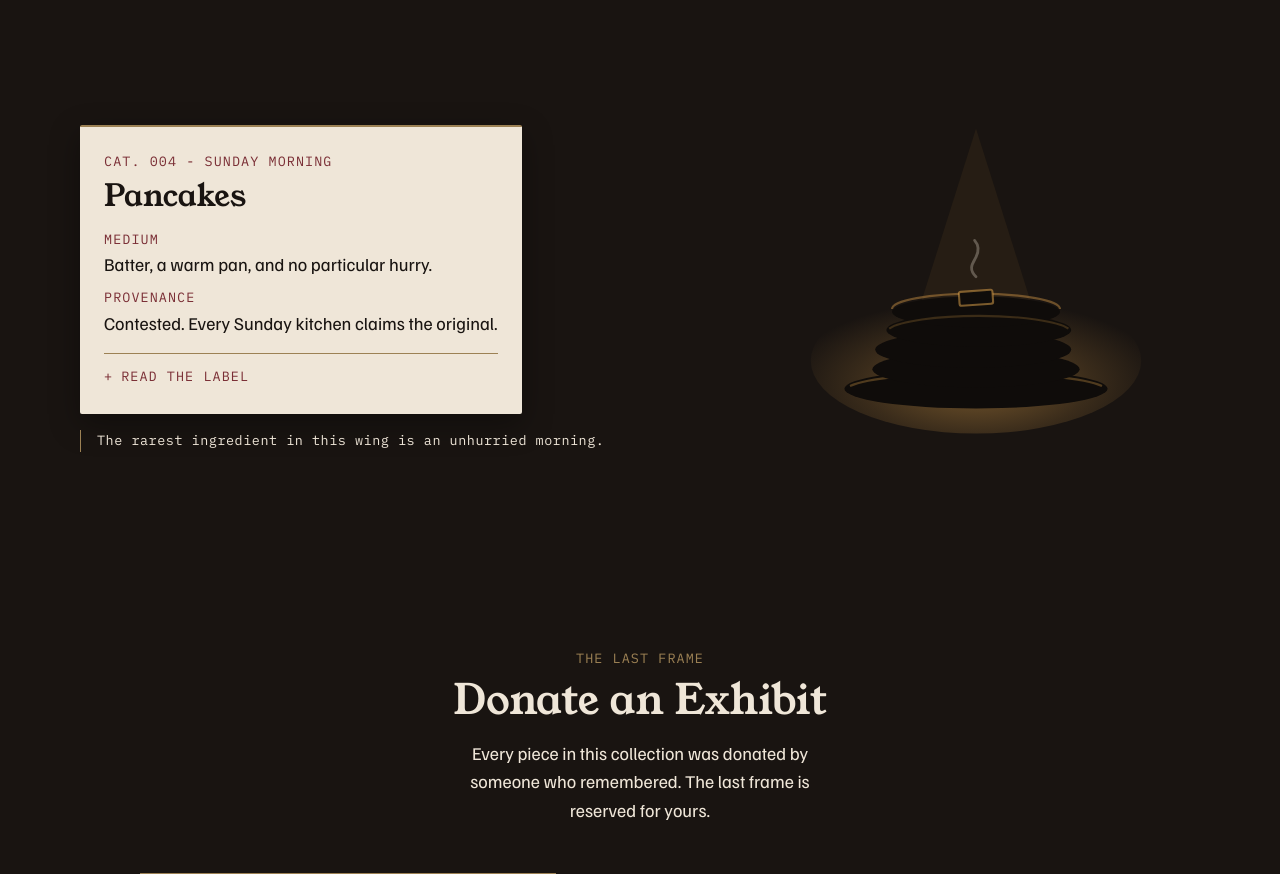
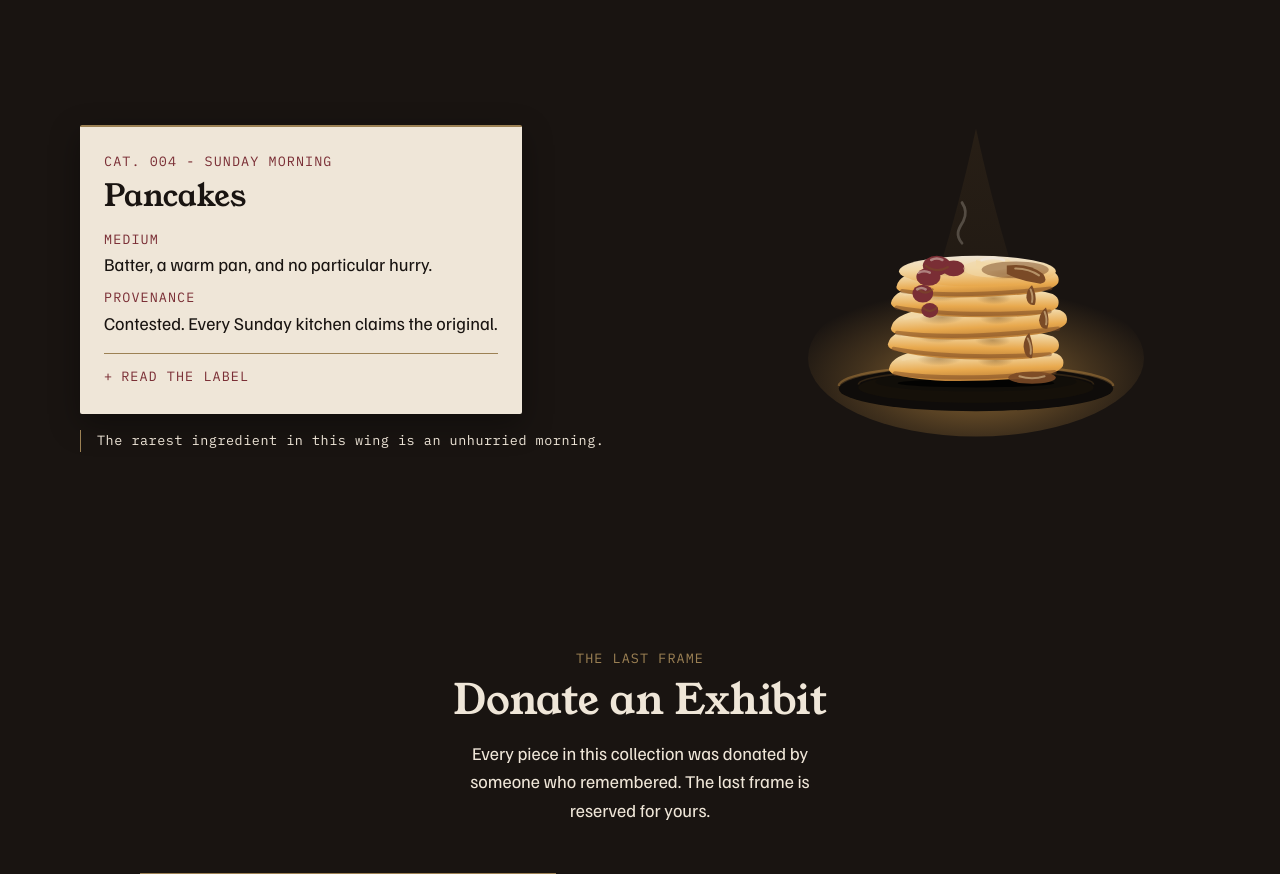
Before and after one commit to nazboyko/still-warm, a React (Vite) app: page / in a window 1280 px wide. Shown: the part 2760-3634 px from the top of the page. Built offline with nearby package versions, Linux system fonts and the light colour scheme.

Commit message:
redraw room 004

```diff
--- a/src/components/exhibition/art/PancakesArt.tsx
+++ b/src/components/exhibition/art/PancakesArt.tsx
@@ -1,3 +1,45 @@
+/* A stack of pancakes under the brightest spot in the museum: honey-gold
+   discs with their own edges, butter melting on top, one syrup run down the
+   side, and berry compote spilling over the far edge. */
+const DISC =
+  "M -62 0 Q -60 -9 -40 -12 Q -14 -15 10 -14 Q 40 -13 58 -8 Q 64 -5 62 1 Q 58 7 36 9 Q 6 11 -22 10 Q -50 8 -60 4 Q -63 2 -62 0 Z";
+
+const stack = [
+  { x: 160, y: 176, s: 1, r: -1 },
+  { x: 158, y: 161, s: 0.98, r: 1.5 },
+  { x: 162, y: 146, s: 1.01, r: -2 },
+  { x: 159, y: 131, s: 0.96, r: 1 },
+  { x: 161, y: 117, s: 0.93, r: -1.5 },
+];
+
+function Pancake() {
+  return (
+    <g>
+      <path d={DISC} fill="url(#pan-cake)" />
+      <g fill="url(#pan-scorch)">
+        <ellipse cx="-26" cy="-6" rx="16" ry="5" />
+        <ellipse cx="14" cy="-4" rx="13" ry="4.4" />
+      </g>
+      <path
+        d="M -52 -6 Q -18 -13 30 -11"
+        fill="none"
+        style={{ stroke: "var(--gold-light)" }}
+        strokeOpacity="0.7"
+        strokeWidth="2.2"
+        strokeLinecap="round"
+      />
+      <path
+        d="M -58 4 Q -14 11 56 5"
+        fill="none"
+        style={{ stroke: "var(--syrup)" }}
+        strokeOpacity="0.5"
+        strokeWidth="3"
+        strokeLinecap="round"
+      />
+    </g>
+  );
+}
+
 export function PancakesArt({ lit }: { lit: boolean }) {
   return (
     <svg
@@ -7,62 +49,197 @@ export function PancakesArt({ lit }: { lit: boolean }) {
       data-lit={lit}
     >
       <defs>
-        <radialGradient id="pancakes-glow" cx="50%" cy="66%" r="58%">
-          <stop offset="0%" stopColor="#e8a94e" stopOpacity="0.45" />
-          <stop offset="60%" stopColor="#e8a94e" stopOpacity="0.16" />
+        <radialGradient id="pancakes-glow" cx="50%" cy="64%" r="58%">
+          <stop offset="0%" stopColor="#e8a94e" stopOpacity="0.55" />
+          <stop offset="60%" stopColor="#e8a94e" stopOpacity="0.2" />
           <stop offset="100%" stopColor="#e8a94e" stopOpacity="0" />
         </radialGradient>
+        <linearGradient id="pancakes-cone" x1="0" y1="0" x2="0" y2="1">
+          <stop offset="0%" stopColor="#e8a94e" stopOpacity="1" />
+          <stop offset="70%" stopColor="#e8a94e" stopOpacity="0.5" />
+          <stop offset="100%" stopColor="#e8a94e" stopOpacity="0.06" />
+        </linearGradient>
+        <linearGradient id="pan-cake" x1="0" y1="0" x2="0.08" y2="1">
+          <stop offset="0%" style={{ stopColor: "var(--gold-light)" }} />
+          <stop offset="30%" style={{ stopColor: "var(--gold-light)" }} />
+          <stop offset="70%" style={{ stopColor: "var(--tungsten)" }} />
+          <stop offset="100%" style={{ stopColor: "var(--toast)" }} />
+        </linearGradient>
+        <linearGradient id="pan-top" x1="0" y1="0" x2="0.1" y2="1">
+          <stop offset="0%" style={{ stopColor: "var(--plaster)" }} />
+          <stop offset="45%" style={{ stopColor: "var(--gold-light)" }} />
+          <stop offset="100%" style={{ stopColor: "var(--tungsten)" }} />
+        </linearGradient>
+        <linearGradient id="pan-butter" x1="0" y1="0" x2="0.2" y2="1">
+          <stop offset="0%" style={{ stopColor: "var(--plaster)" }} />
+          <stop offset="100%" style={{ stopColor: "var(--gold-light)" }} />
+        </linearGradient>
+        <linearGradient id="pan-syrup" x1="0" y1="0" x2="0.3" y2="1">
+          <stop offset="0%" style={{ stopColor: "var(--toast-deep)" }} />
+          <stop offset="100%" style={{ stopColor: "var(--syrup)" }} />
+        </linearGradient>
+        <radialGradient id="pan-scorch" cx="50%" cy="50%" r="50%">
+          <stop
+            offset="0%"
+            style={{ stopColor: "var(--toast-deep)" }}
+            stopOpacity="0.5"
+          />
+          <stop
+            offset="60%"
+            style={{ stopColor: "var(--toast-deep)" }}
+            stopOpacity="0.22"
+          />
+          <stop
+            offset="100%"
+            style={{ stopColor: "var(--toast-deep)" }}
+            stopOpacity="0"
+          />
+        </radialGradient>
+        <radialGradient id="pan-dish-shadow" cx="50%" cy="50%" r="50%">
+          <stop offset="0%" stopColor="#0f0c0a" stopOpacity="0.55" />
+          <stop offset="100%" stopColor="#0f0c0a" stopOpacity="0" />
+        </radialGradient>
       </defs>
+
       <path
         className="art-cone"
-        d="M160 6 L100 196 H220 Z"
-        fill="#e8a94e"
-        opacity="0.06"
+        d="M160 6 C144 80 122 150 100 196 H220 C198 150 176 80 160 6 Z"
+        fill="url(#pancakes-cone)"
+        opacity="0.07"
       />
-      <ellipse cx="160" cy="172" rx="118" ry="52" fill="url(#pancakes-glow)" />
+      <ellipse cx="160" cy="170" rx="120" ry="56" fill="url(#pancakes-glow)" />
       <ellipse
         className="art-glow-lit"
         cx="160"
-        cy="172"
-        rx="118"
-        ry="52"
+        cy="170"
+        rx="120"
+        ry="56"
         fill="url(#pancakes-glow)"
       />
-      <ellipse cx="160" cy="192" rx="94" ry="14" fill="#0f0c0a" />
+
+      {/* the plate */}
+      <ellipse cx="160" cy="192" rx="98" ry="16" fill="#0f0c0a" />
       <path
-        d="M70 190 A94 13 0 0 1 250 190"
+        d="M62 190 A98 15 0 0 1 258 190"
         fill="none"
         stroke="#e8a94e"
-        strokeOpacity="0.3"
+        strokeOpacity="0.32"
         strokeWidth="1.5"
       />
-      <g fill="#0f0c0a">
-        <ellipse cx="160" cy="178" rx="74" ry="13" />
-        <ellipse cx="158" cy="164" rx="70" ry="13" />
-        <ellipse cx="162" cy="150" rx="66" ry="12" />
-        <ellipse cx="160" cy="137" rx="60" ry="11" />
+      <ellipse cx="160" cy="191" rx="84" ry="11" fill="#151009" />
+      <path
+        d="M76 189 A84 10 0 0 1 244 189"
+        fill="none"
+        stroke="#e8a94e"
+        strokeOpacity="0.15"
+        strokeWidth="1.2"
+      />
+
+      {/* the weight of the stack */}
+      <ellipse cx="160" cy="187" rx="72" ry="7" fill="#0f0c0a" opacity="0.5" />
+      <ellipse cx="160" cy="188" rx="56" ry="3" fill="#000" opacity="0.8" />
+
+      {stack.map((disc, index) => (
+        <g
+          key={index}
+          transform={`translate(${disc.x} ${disc.y}) rotate(${disc.r}) scale(${disc.s})`}
+        >
+          <Pancake />
+        </g>
+      ))}
+
+      {/* the top face of the stack, catching the spot */}
+      <ellipse cx="161" cy="108" rx="56" ry="11" fill="url(#pan-top)" />
+      <g fill="url(#pan-scorch)">
+        <ellipse cx="140" cy="107" rx="15" ry="5" />
+        <ellipse cx="180" cy="110" rx="12" ry="4.2" />
       </g>
-      <g fill="none" stroke="#e8a94e" strokeOpacity="0.4" strokeWidth="1.5">
-        <path d="M100 135 A60 11 0 0 1 220 135" />
-        <path d="M98 149 A66 12 0 0 1 226 149" strokeOpacity="0.2" />
+
+      {/* berry compote spilling over the near edge */}
+      <g style={{ fill: "var(--beet)" }}>
+        <ellipse cx="132" cy="104" rx="10" ry="7" />
+        <ellipse cx="144" cy="106" rx="8" ry="5.6" />
+        <ellipse cx="126" cy="112" rx="8.6" ry="6.4" />
+        <ellipse cx="122" cy="124" rx="7.4" ry="6.4" />
+        <ellipse cx="127" cy="136" rx="6" ry="5.2" />
       </g>
-      <rect
-        x="148"
-        y="122"
-        width="24"
-        height="10"
-        rx="1.5"
-        fill="#0f0c0a"
-        stroke="#e8a94e"
-        strokeOpacity="0.5"
+      <g
+        fill="none"
+        style={{ stroke: "var(--syrup)" }}
+        strokeOpacity="0.6"
         strokeWidth="1.5"
-        transform="rotate(-4 160 127)"
+        strokeLinecap="round"
+      >
+        <path d="M 124 104 Q 132 110 140 105" />
+        <path d="M 118 120 Q 123 126 129 121" />
+        <path d="M 122 134 Q 127 139 132 134" />
+      </g>
+      <g
+        fill="none"
+        style={{ stroke: "var(--plaster)" }}
+        strokeOpacity="0.45"
+        strokeWidth="1.8"
+        strokeLinecap="round"
+      >
+        <path d="M 128 100 Q 132 98 136 100" />
+        <path d="M 119 109 Q 123 107 127 109" />
+        <path d="M 118 121 Q 121 119 124 121" />
+      </g>
+
+      {/* butter, going soft on the warm top */}
+      <ellipse
+        cx="172"
+        cy="106"
+        rx="21"
+        ry="6.5"
+        style={{ fill: "var(--gold-light)" }}
+        fillOpacity="0.6"
       />
       <path
-        d="M160 112c-6-6-2-10 0-14 2-4 2.5-8-1-12"
+        d="M 160 100 Q 172 96 184 100 L 184 105 Q 172 110 160 105 Z"
+        style={{ fill: "var(--gold-light)" }}
+      />
+      <path
+        d="M 160 100 Q 172 95 184 100 Q 172 105 160 100 Z"
+        fill="url(#pan-butter)"
+      />
+      <path
+        d="M 164 100 Q 172 97 180 100"
+        fill="none"
+        style={{ stroke: "var(--plaster)" }}
+        strokeOpacity="0.9"
+        strokeWidth="2"
+        strokeLinecap="round"
+      />
+
+      {/* one syrup run, spilling over the rim and down the far side */}
+      <g style={{ fill: "var(--syrup)" }}>
+        <ellipse cx="188" cy="107" rx="24" ry="6" fillOpacity="0.5" />
+        <path d="M 182 104 Q 198 102 208 110 Q 212 116 206 117 Q 192 115 182 110 Z" />
+        <path d="M 200 118 Q 204 126 202 132 Q 197 133 196 127 Q 196 121 200 118 Z" />
+        <path d="M 210 134 Q 213 143 211 149 Q 206 150 205 143 Q 206 137 210 134 Z" />
+        <path d="M 198 152 Q 202 163 200 170 Q 195 171 194 162 Q 194 156 198 152 Z" />
+        <ellipse cx="200" cy="184" rx="17" ry="4.4" fillOpacity="0.9" />
+      </g>
+      <g
+        fill="none"
+        style={{ stroke: "var(--gold-light)" }}
+        strokeOpacity="0.5"
+        strokeWidth="1.4"
+        strokeLinecap="round"
+      >
+        <path d="M 188 106 Q 198 106 205 111" />
+        <path d="M 199 121 Q 201 126 200 130" />
+        <path d="M 209 137 Q 211 142 210 146" />
+        <path d="M 197 156 Q 200 162 199 167" />
+        <path d="M 191 183 Q 200 186 209 183" />
+      </g>
+
+      <path
+        d="M 150 88c-6-7-1-12 1-16 2-4 2.4-8-1-13"
         fill="none"
         stroke="#efe6d8"
-        strokeOpacity="0.3"
+        strokeOpacity="0.24"
         strokeWidth="2"
         strokeLinecap="round"
       />
```
